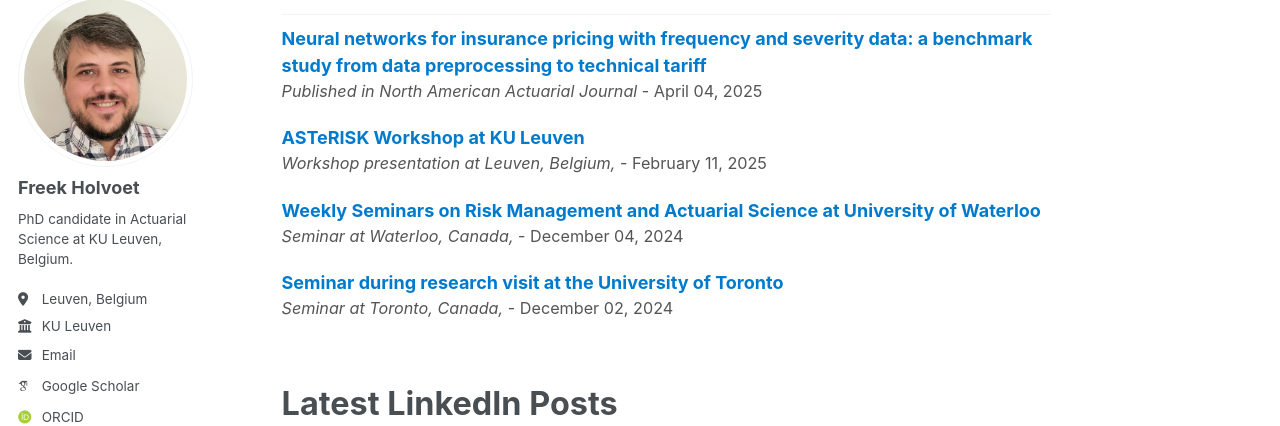
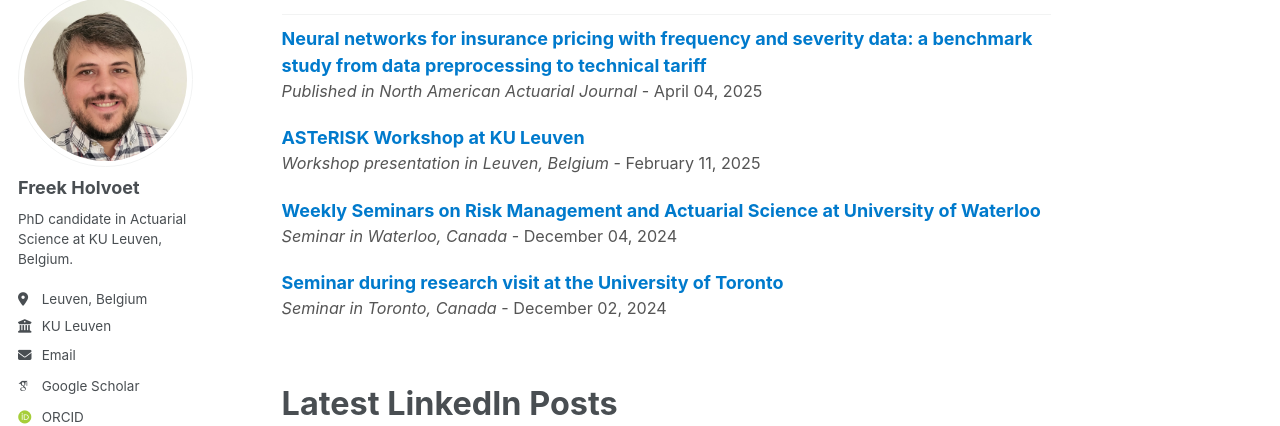
Before and after one commit to freekholvoet/freekholvoet.github.io, a Jekyll site: the page built from _pages/about.md, in a window 1280 px wide and 900 px high, scrolled down 436 px. Shown: the part 107-533 px from the top of the window. Built offline with Jekyll 4.4.1, drawn with Linux system fonts in a browser that asks for light colours; some web fonts are replaced.

Commit message:
LatestUpdates_wordchange

```diff
--- a/_pages/about.md
+++ b/_pages/about.md
@@ -27,7 +27,7 @@ My research focuses on insurance data science, combining actuarial methods with
             {% if post.collection == "publications" %}
               <em>Published in {{ post.venue }}</em>
             {% elsif post.collection == "talks" %}
-              <em>{{ post.type }} at {{ post.venue }}, {{ post.location }}</em>
+              <em>{{ post.type }} in {{ post.venue }}</em>
             {% endif %}
             - {{ post.date | date: "%B %d, %Y" }}
           </p>
```
